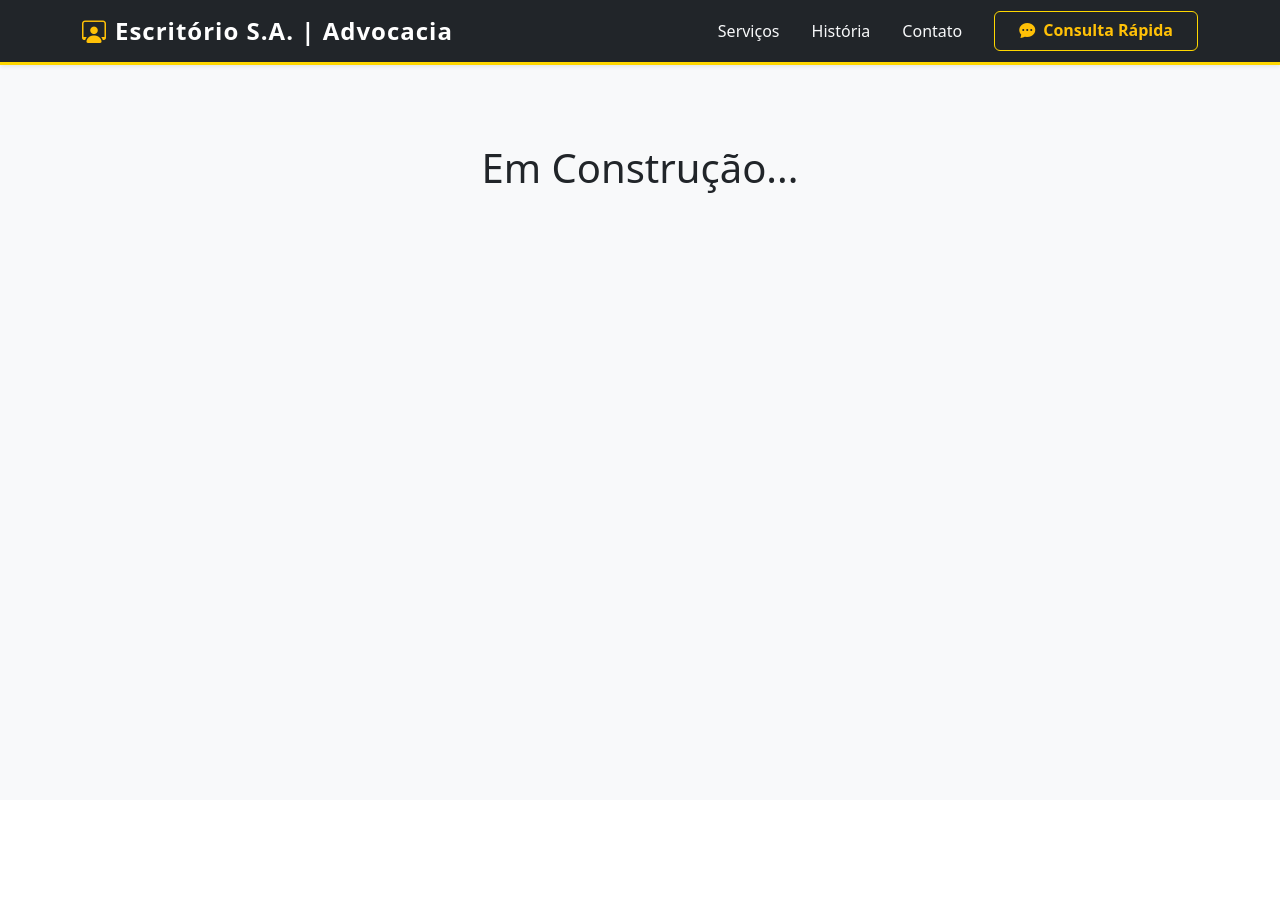
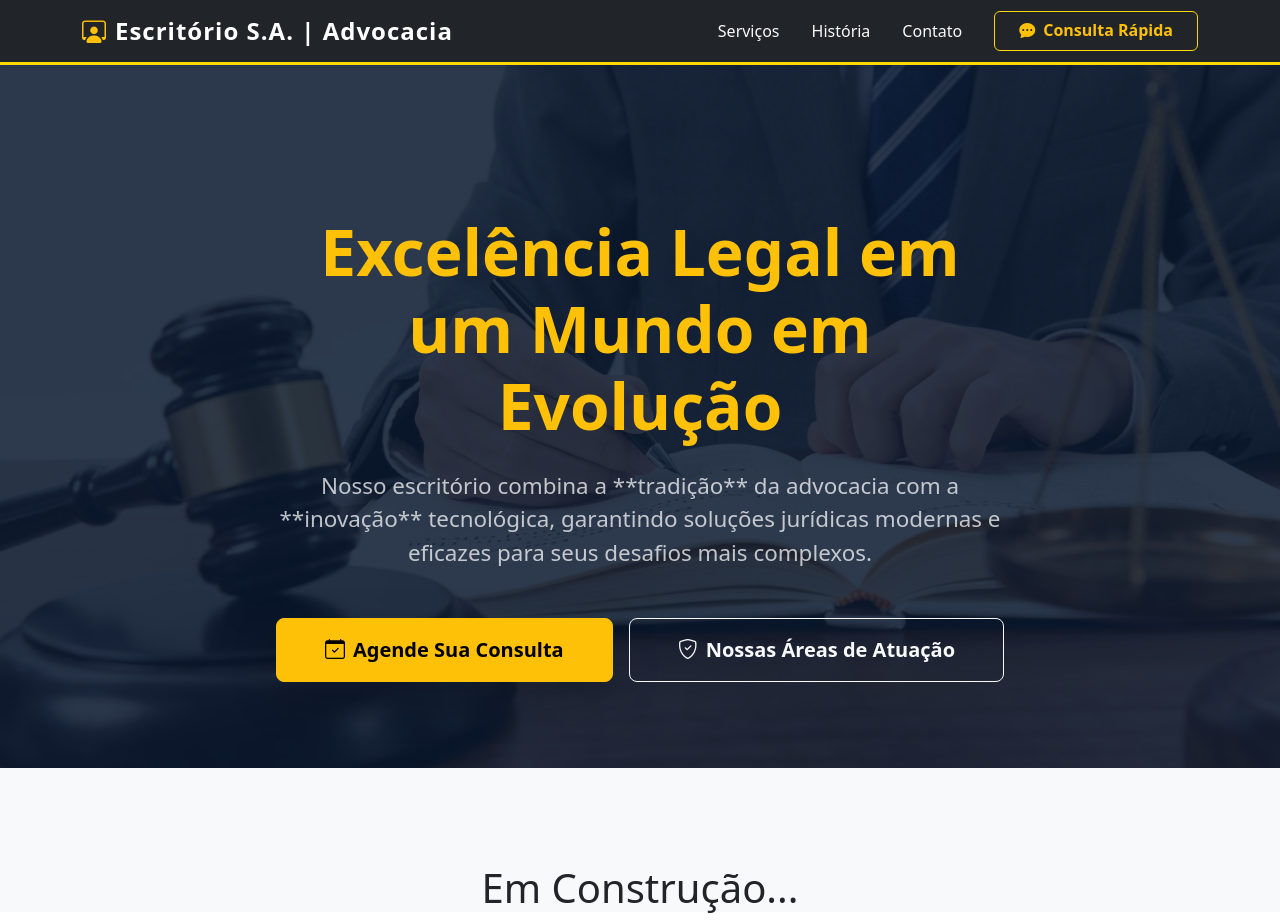
Before and after one commit to PatricAugusto/Free-Template-Juridico-v1, a React (Vite) app: page / in a window 1280 px wide. Before the commit the page ends 800 px from the top, so only its background shows below. Built offline with nearby package versions, Linux system fonts and the light colour scheme.

Commit message:
feat: Adiciona componente HeroSection e corrige importação de imagem

```diff
--- a/src/App.jsx
+++ b/src/App.jsx
@@ -1,5 +1,6 @@
 import React from 'react';
 import AppNavbar from './components/AppNavbar';
+import HeroSection from './components/HeroSection';
 
 function App() {
   return (
@@ -7,6 +8,9 @@ function App() {
       <AppNavbar />
 
       <main className="pt-5" style={{ minHeight: '100vh', backgroundColor: '#F8F9FA' }}>
+
+        <HeroSection />
+
         <h1 className="text-center mt-5 pt-5">Em Construção...</h1>
       </main>
 
--- a/src/components/HeroSection.jsx
+++ b/src/components/HeroSection.jsx
@@ -0,0 +1,73 @@
+import React from 'react';
+import { Container, Row, Col, Button } from 'react-bootstrap';
+import 'bootstrap-icons/font/bootstrap-icons.css';
+import HeroBackground from '../assets/Hero-img.jpg';
+
+function HeroSection() {
+  const heroStyle = {
+    minHeight: '90vh',
+    display: 'flex',
+    alignItems: 'center',
+    textAlign: 'center',
+    color: '#FFFFFF',
+    backgroundImage: `url(${HeroBackground})`,
+    backgroundSize: 'cover',
+    backgroundPosition: 'center',
+    position: 'relative',
+    paddingTop: '5rem',
+  };
+
+  const overlayStyle = {
+    position: 'absolute',
+    top: 0,
+    left: 0,
+    right: 0,
+    bottom: 0,
+    backgroundColor: 'rgba(10, 25, 49, 0.85)',
+    zIndex: 1,
+  };
+
+  return (
+    <section id="home" style={heroStyle}>
+      <div style={overlayStyle} />
+
+      <Container className="position-relative" style={{ zIndex: 2 }}>
+        <Row className="justify-content-center">
+          <Col md={10} lg={8}>
+            <h1 className="display-3 fw-bolder mb-4 text-warning">
+              Excelência Legal em um Mundo em Evolução
+            </h1>
+
+            <p className="lead mb-5 text-light opacity-75" style={{ fontSize: '1.4rem' }}>
+              Nosso escritório combina a **tradição** da advocacia com a **inovação** tecnológica,
+              garantindo soluções jurídicas modernas e eficazes para seus desafios mais complexos.
+            </p>
+
+            <div className="d-grid gap-3 d-sm-flex justify-content-sm-center">
+              <Button
+                variant="warning"
+                size="lg"
+                href="#contato"
+                className="px-5 py-3 fw-bold shadow-lg"
+              >
+                <i className="bi bi-calendar-check me-2"></i>
+                Agende Sua Consulta
+              </Button>
+              <Button
+                variant="outline-light"
+                size="lg"
+                href="#servicos"
+                className="px-5 py-3 fw-bold"
+              >
+                <i className="bi bi-shield-check me-2"></i>
+                Nossas Áreas de Atuação
+              </Button>
+            </div>
+          </Col>
+        </Row>
+      </Container>
+    </section>
+  );
+}
+
+export default HeroSection;
```
Also changed, not shown: src/assets/Hero-img.jpg (added).
